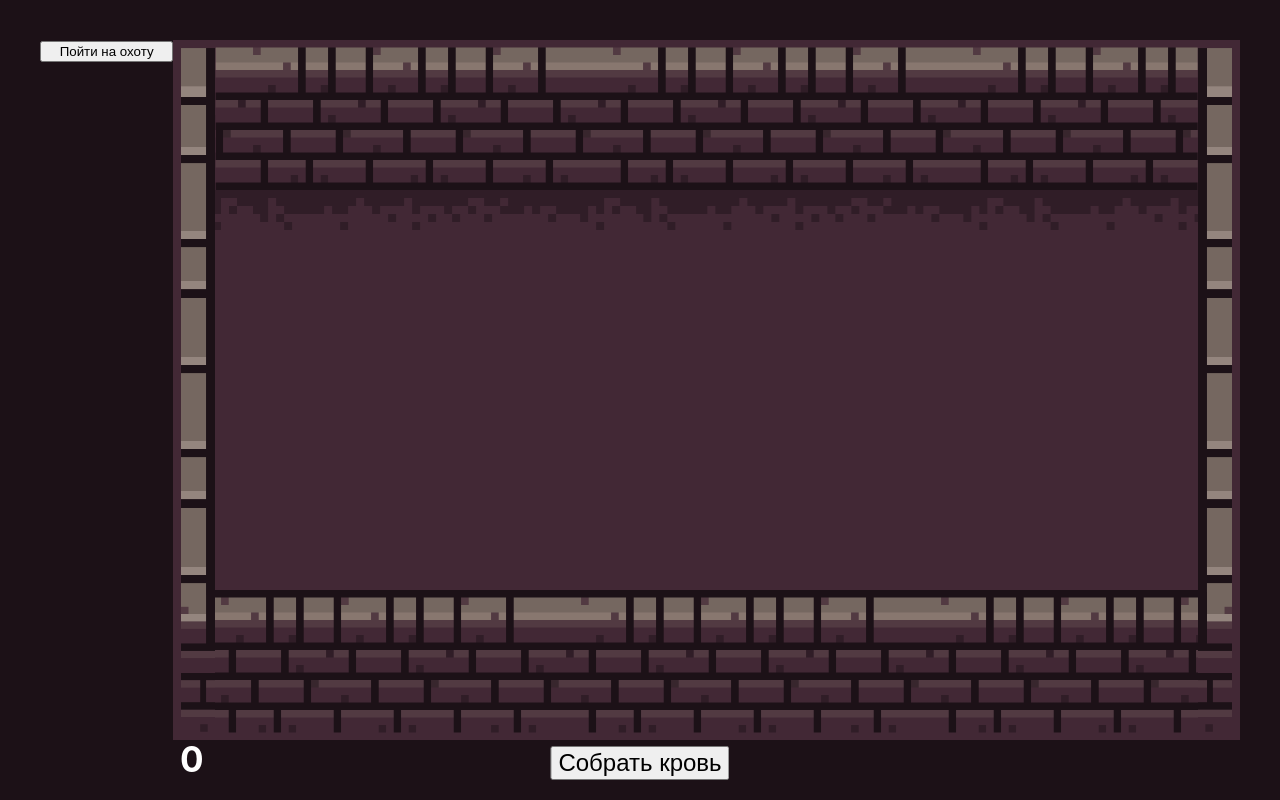
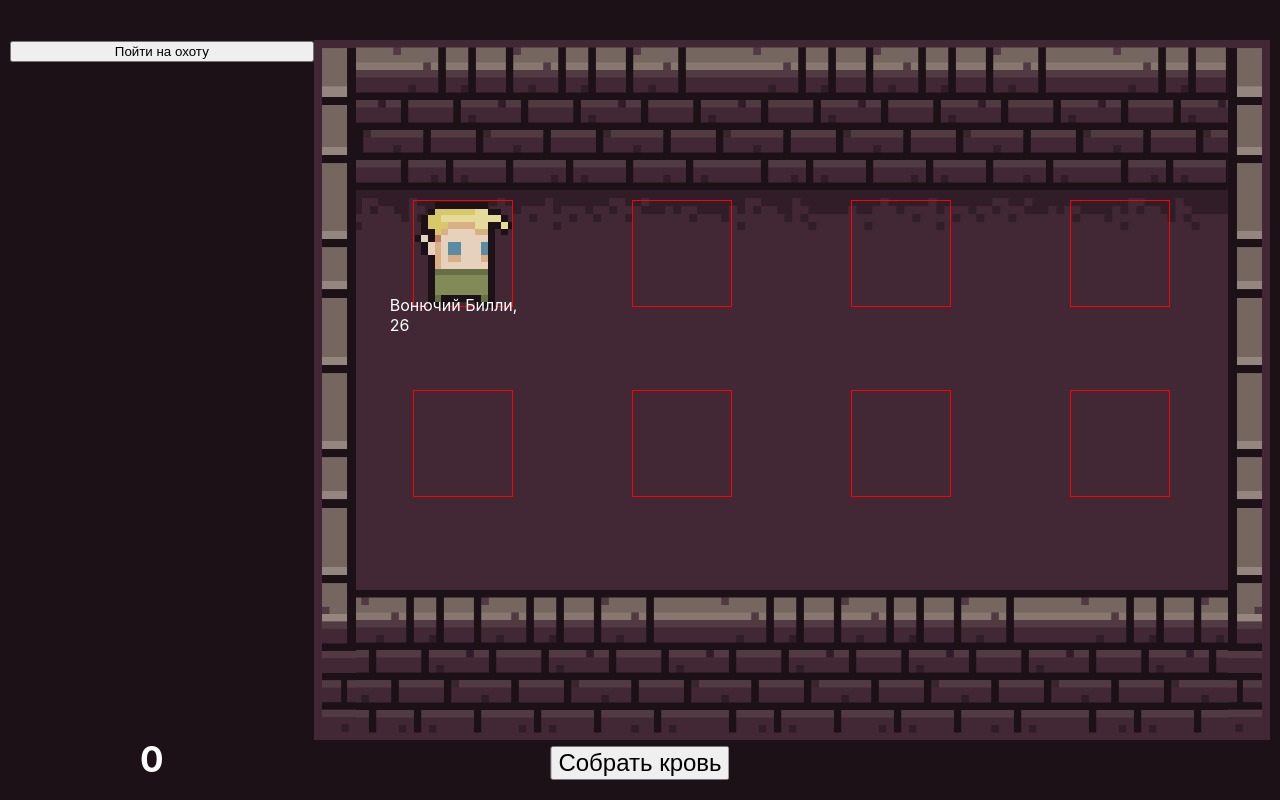
Before and after one commit to SeeNelse/clicker-reactjs, a React (Create React App) app: page /map in a window 1280 px wide. Built offline with nearby package versions, Linux system fonts and the light colour scheme.

Commit message:
add default victim

```diff
--- a/src/components/map/sidebar.jsx
+++ b/src/components/map/sidebar.jsx
@@ -1,5 +1,6 @@
 import React from 'react';
 import GoHuntingBtn from './goHuntingBtn';
+import Upgrades from './upgrades';
 
 const Sidebar = ({ HandleGoHuntingClick, TimeToFinishHunting, HuntingState, IsReachMaxCount }) => {
   return(
@@ -10,6 +11,7 @@ const Sidebar = ({ HandleGoHuntingClick, TimeToFinishHunting, HuntingState, IsRe
         HuntingState = { HuntingState }
         IsReachMaxCount = { IsReachMaxCount }
       />
+      <Upgrades/>
     </div>
   )
 }
--- /dev/null
+++ b/src/components/map/upgrades.jsx
@@ -0,0 +1,11 @@
+import React from 'react';
+
+const Upgrades = () => {
+  return(
+    <div className="sidebar__upgrades">
+
+    </div>
+  )
+}
+
+export default Upgrades;
--- /dev/null
+++ b/src/config/config.js
@@ -0,0 +1,7 @@
+export const CONFIG = {
+  defaultVictim: {
+    name: 'Вонючий Билли',
+    weight: 60,
+    age: 26,
+  },
+}
--- a/src/containers/mapContainer.jsx
+++ b/src/containers/mapContainer.jsx
@@ -3,6 +3,7 @@ import CounterBtn from '../components/map/counterBtn';
 import Counter from '../components/map/counter';
 import Sidebar from '../components/map/sidebar';
 import VictimSlotsWrapper from '../components/map/victimSlotsWrapper';
+import { CONFIG } from '../config/config';
 
 class MapContainer extends Component {
   constructor (props) {
@@ -12,7 +13,7 @@ class MapContainer extends Component {
       timeToFinishHunting: 0,
       bloodCounter: 0,
       bloodPerClick: 1,
-      victims: [],
+      victims: [CONFIG.defaultVictim],
       victimSlotsCount: 8,
     }
   }
@@ -25,19 +26,25 @@ class MapContainer extends Component {
     this.setState({
       hunting: true,
       timeToFinishHunting: 2000,
-      bloodPerClick: this.state.bloodPerClick + 3,
     });
 
     let huntingTimer = setInterval(() => {
       if (this.state.timeToFinishHunting === 0) {
         this.setState({
           hunting: false,
-          victims: [...this.state.victims, {name: 'Вонючий Билли', status: '', age: 27}],
+          victims: [...this.state.victims, {name: 'Вонючий Билли', status: '', age: 24}],
         });
+        this.UpdateBloodFormula();
         return clearInterval(huntingTimer);
       }
       this.setState({timeToFinishHunting: this.state.timeToFinishHunting - 1000});
     }, 1000);
+  }
+
+  UpdateBloodFormula() {
+    this.setState({
+      bloodPerClick: this.state.bloodPerClick + 5 * (this.state.victims.length + 1),
+    });
   }
 
   render() {
--- a/src/index.css
+++ b/src/index.css
@@ -73,7 +73,7 @@ code {
 }
 
 .sidebar {
-  width: 150px;
+  width: 400px;
   height: 100%;
 }
 
@@ -90,9 +90,9 @@ code {
 }
 
 .map__wrapper {
-  width: 1200px;
+  width: 1400px;
   height: 100%;
-  padding: 40px 0 60px;
+  padding: 40px 10px 60px;
   display: flex;
   align-items: flex-start;
   position: relative;
@@ -228,6 +228,7 @@ code {
   display: flex;
   margin: 0 40px;
   z-index: 5;
+  border: 1px solid red;
 }
 
 .victim__man {
@@ -241,7 +242,9 @@ code {
 
 .victim__name {
   position: absolute;
-  width: 100%;
-  bottom: -40%;
+  width: 150%;
+  bottom: -25%;
   color: #ffffff;
+  left: 50%;
+  transform: translateX(-50%);
 }
```
